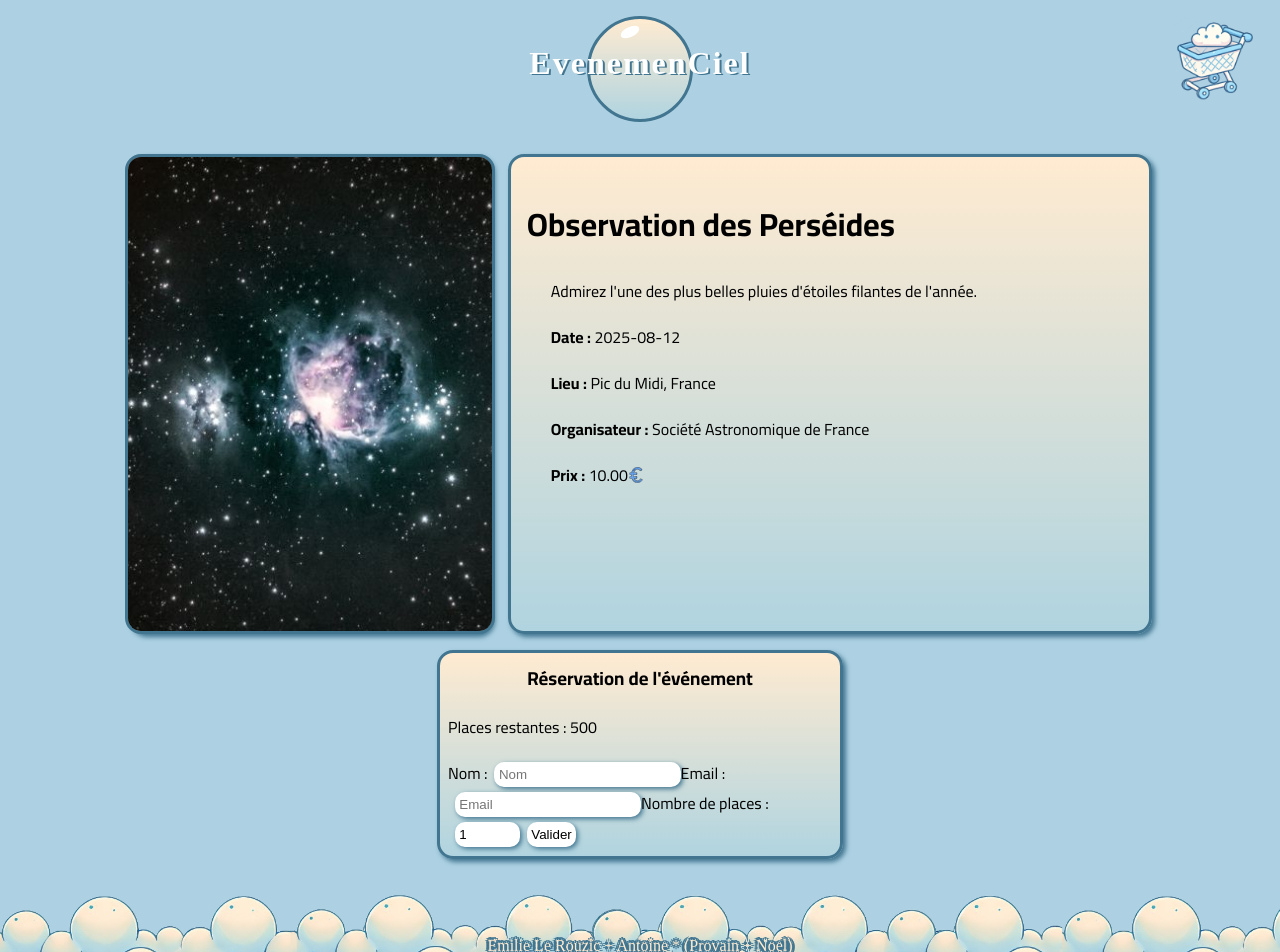
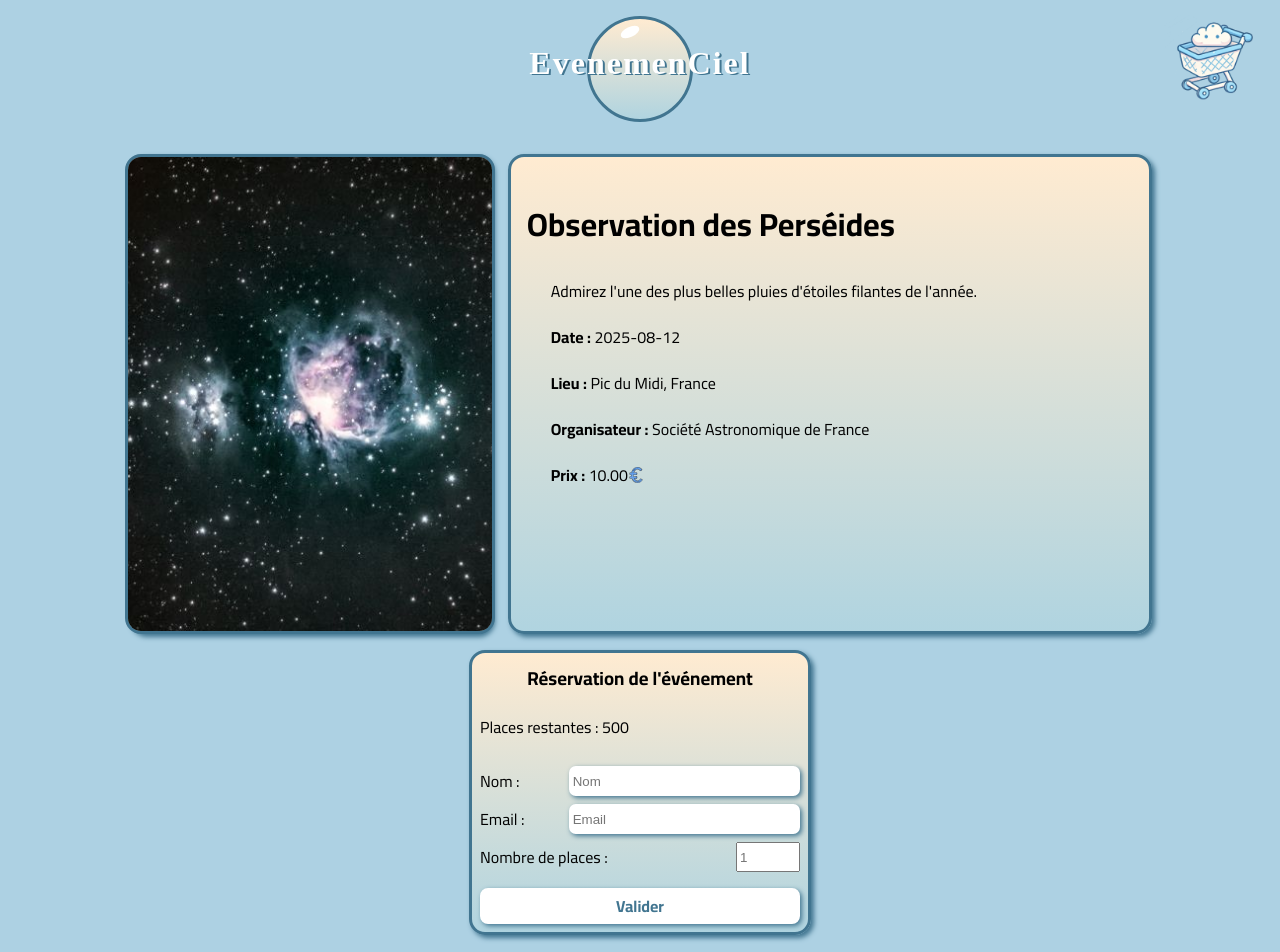
Before and after one commit to Paum2tair/projetJSM2, a React (Vite) app in the folder EvenemenCiel/: page /details/1 in a window 1280 px wide. Shown: the top 952 px of the page. Built offline with nearby package versions, Linux system fonts and the light colour scheme; a web font is replaced by a local one.

Commit message:
🎨form 🎨

```diff
--- a/EvenemenCiel/src/assets/css/details.css
+++ b/EvenemenCiel/src/assets/css/details.css
@@ -42,7 +42,6 @@
     height: auto;
     border-radius: 1em;
     padding: 1em;
-    overflow-y: auto;
     box-shadow:3px 3px 5px var(--couleur_bdr);
   }
 
@@ -57,9 +56,13 @@
     top: 50%;
     transform: translateY(-50%);
   }
-
+.ff{
+    display: flex;
+    width: 80vw;
+}
   .form{
-    width: 30vw;
+    width: 20em;
+    max-width: 30vw;
     border: 3px solid var(--couleur_bdr);
     border-radius: 1em;
     padding: 0.5em;
@@ -70,17 +73,44 @@
     background: linear-gradient(to bottom, var(--couleur_deg_1), var(--couleur_deg_2));
 }
 
-.form input , .form button{
-    padding:0.2em;
-    border-radius: 10px;
+.form .element input.textarea{
+    padding:0.1em;
+    border-radius: 0.5em;
     margin-left: 0.5em;
-    right: 0;
+   width: 70%;
     background: var(--couleur_text_blanc);
     border: var(--couleur_text_blanc) 2px solid;
     box-shadow: var(--couleur_bdr) 2px 2px 5px;
 }
 .form form{
     position: relative;
+    display: flex;
+    flex-direction: column;
+    width: 100%;
+}
+.form button{
+    margin-top: 1em;
+    transition: ease-out 0.2s;
+    font-family: 'Cairo', sans-serif;
+    font-weight: 700;
+    font-size: 1em;
+    color: var(--couleur_bdr);
+    border-radius: 0.5em;
+    right: 0;
+    background: var(--couleur_text_blanc);
+    border: var(--couleur_text_blanc) 2px solid;
+    box-shadow: var(--couleur_bdr) 2px 2px 5px;
+
+}
+
+.form button:hover{
+    color: var(--couleur_text_blanc);
+    background: var(--couleur_bdr);
+}
+.form .element{
+    display: flex;
+    justify-content: space-between;
+    margin-top: 0.5em;
 }
 .form h3 {
     text-align: center;
--- a/EvenemenCiel/src/components/Form.tsx
+++ b/EvenemenCiel/src/components/Form.tsx
@@ -93,30 +93,31 @@ const Form: React.FC<FormProps> = ({ eventId, max_places, evente }) => {
   };
 
   return (
+
     <div className="form">
       <h3>Réservation de l'événement</h3>
       <p>Places restantes : {placesRemaining}</p>
 
       <form onSubmit={handleSubmit} className="submit_f">
-        <label htmlFor="name">Nom :</label>
-        <input type="text" id="name" name="name" placeholder="Nom" required />
-
-        <label htmlFor="email">Email :</label>
-        <input type="email" id="email" name="email" placeholder="Email" required />
-
-        <label htmlFor="places">Nombre de places :</label>
+        <div className="element"> <label htmlFor="name">Nom :</label>
+          <input type="text" className="textarea" id="name" name="name" placeholder="Nom" required />
+        </div>
+        <div className="element">  <label htmlFor="email">Email :</label>
+          <input type="email" className="textarea"  id="email" name="email" placeholder="Email" required />
+        </div>
+        <div className="element">  <label htmlFor="places">Nombre de places :</label>
           <input
             type="number"
             id="places"
             name="places"
-          // placeholder={String(nbPlaces)}
-          value={nbPlaces}
+            placeholder="1"
             onChange={(e) => setNbPlaces(Number(e.target.value))}
             // value={nbPlaces}
             min="1"
             max={placesRemaining}
             required
-        />
+          /> </div>
+
 
         <button type="submit">Valider</button>
       </form>
--- a/EvenemenCiel/src/pages/Details.tsx
+++ b/EvenemenCiel/src/pages/Details.tsx
@@ -46,6 +46,7 @@ const Details: React.FC = () => {
       <div className="principale_container">
         <Header />
         <div className="container">
+
           <div className="event-details">
             <div className="titre_image">
               <img src={`/images/${event.title}.jpg`} alt={event.title} />
```
Lines whose indentation alone changed are shown as unchanged.
